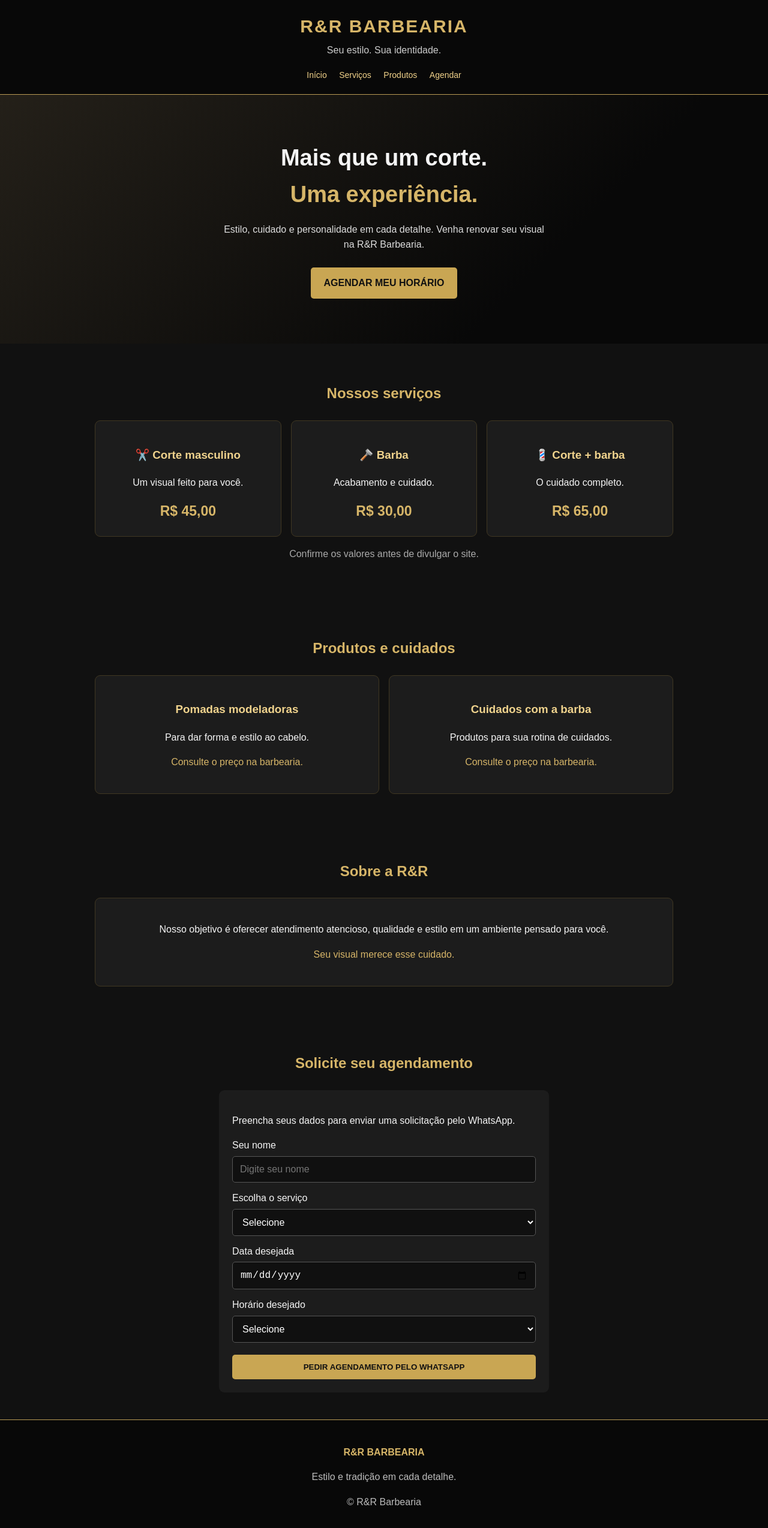
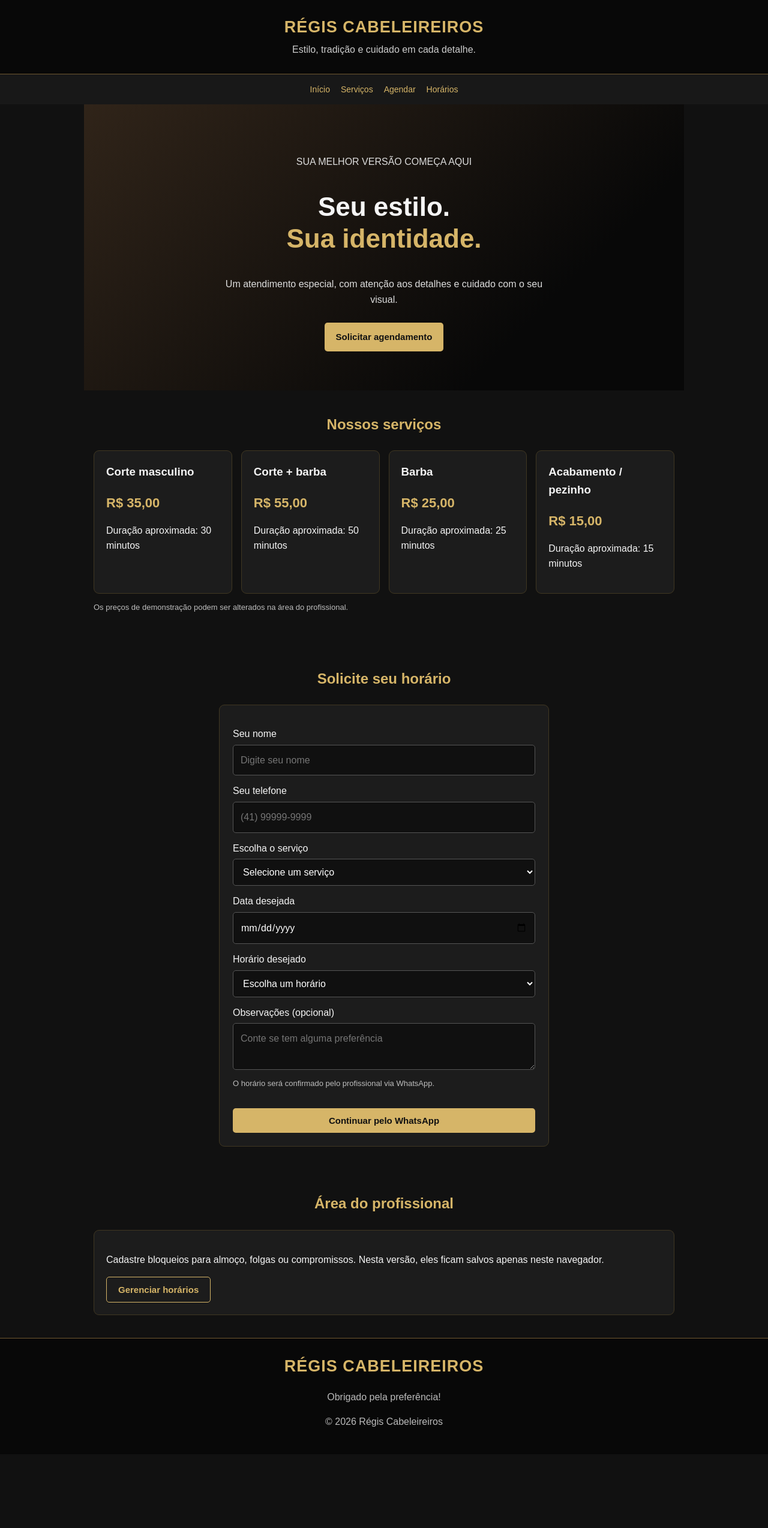
Before and after one commit to guigpm/Regis-cabeleireiro-, a plain HTML site: page index.html in a window 1280 px wide. Shown: the whole page at 60% size. After the commit the page ends 2425 px from the top, so only its background shows below. Drawn offline with Linux system fonts and the light colour scheme.

Commit message:
Update index.html

```diff
--- a/index.html
+++ b/index.html
@@ -3,243 +3,459 @@
 <html lang="pt-BR">
 <head>
 <meta charset="UTF-8">
-  <meta name="viewport" content="width=device-width, initial-scale=1.0">
+<meta name="viewport" content="width=device-width, initial-scale=1">
 <meta name="theme-color" content="#111111">
-  <title>R&R Barbearia | Estilo e tradição</title>
+<title>Régis Cabeleireiros</title>
 <style>
+:root {
+  --gold: #d6b568;
+  --black: #111111;
+  --panel: #1c1c1c;
+  --white: #f5f5f5;
+  --muted: #bdbdbd;
+}
 * { box-sizing: border-box; }
 html { scroll-behavior: smooth; }
 body {
   margin: 0;
   font-family: Arial, sans-serif;
-      background: #111;
-      color: #f5f5f5;
+  background: var(--black);
+  color: var(--white);
   line-height: 1.6;
 }
 header {
+  text-align: center;
+  padding: 24px 16px;
   background: #080808;
-      padding: 20px;
-      text-align: center;
-      border-bottom: 1px solid #b99a54;
+  border-bottom: 1px solid #6e5730;
 }
 .logo {
-      color: #d6b568;
-      font-size: 30px;
+  color: var(--gold);
+  font-size: 27px;
   font-weight: bold;
-      letter-spacing: 2px;
+  letter-spacing: 1px;
 }
 header p { margin: 3px 0; color: #ccc; }
-    nav { margin-top: 15px; }
+nav {
+  display: flex;
+  justify-content: center;
+  flex-wrap: wrap;
+  gap: 18px;
+  padding: 14px 8px;
+  background: #181818;
+}
 nav a {
-      color: #f1d28a;
+  color: var(--gold);
   text-decoration: none;
-      margin: 0 8px;
   font-size: 14px;
 }
 .hero {
-      padding: 75px 20px;
+  padding: 65px 20px;
   text-align: center;
-      background: linear-gradient(135deg, #242019, #080808 70%);
+  background: linear-gradient(135deg,#302419,#080808 75%);
 }
-    .hero h1 { font-size: 38px; margin: 0 0 15px; }
-    .gold { color: #d6b568; }
-    .hero p { color: #ddd; max-width: 550px; margin: 0 auto 25px; }
+.hero h1 { font-size: clamp(30px,7vw,44px); line-height: 1.2; }
+.gold { color: var(--gold); }
+.hero p { color: #ddd; max-width: 540px; margin: 18px auto 25px; }
 .btn {
   display: inline-block;
-      background: #c9a653;
+  background: var(--gold);
   color: #111;
-      padding: 13px 22px;
+  padding: 12px 19px;
+  border: 0;
   border-radius: 5px;
+  text-decoration: none;
   font-weight: bold;
-      text-decoration: none;
-      border: none;
   cursor: pointer;
+  font-size: 15px;
 }
-    section { padding: 45px 18px; max-width: 1000px; margin: auto; }
-    h2 { text-align: center; color: #d6b568; margin-bottom: 25px; }
+.btn.secondary {
+  background: transparent;
+  color: var(--gold);
+  border: 1px solid var(--gold);
+}
+section {
+  padding: 38px 16px;
+  max-width: 1000px;
+  margin: auto;
+}
+h2 { text-align: center; color: var(--gold); margin: 0 0 24px; }
 .cards {
   display: grid;
-      grid-template-columns: repeat(auto-fit, minmax(210px, 1fr));
-      gap: 16px;
+  grid-template-columns: repeat(auto-fit,minmax(210px,1fr));
+  gap: 15px;
 }
 .card {
-      background: #1c1c1c;
-      padding: 23px;
+  background: var(--panel);
+  padding: 20px;
   border: 1px solid #403722;
   border-radius: 9px;
-      text-align: center;
 }
-    .card h3 { color: #f0d38d; }
-    .price { color: #d6b568; font-size: 23px; font-weight: bold; }
-    .booking {
+.card h3 { margin-top: 0; }
+.price { color: var(--gold); font-size: 22px; font-weight: bold; }
+form {
   max-width: 550px;
   margin: auto;
-      background: #1c1c1c;
+  background: var(--panel);
   padding: 22px;
+  border: 1px solid #403722;
   border-radius: 9px;
 }
-    label { display: block; margin-top: 13px; }
+label { display: block; margin: 13px 0 5px; }
 input, select, textarea {
+  display: block;
   width: 100%;
   padding: 12px;
-      margin-top: 5px;
+  border-radius: 5px;
   border: 1px solid #555;
-      border-radius: 5px;
   background: #101010;
   color: white;
-      font-size: 16px;
+  font: inherit;
 }
-    .booking button { width: 100%; margin-top: 20px; }
+textarea { min-height: 75px; resize: vertical; }
+form .btn { width: 100%; margin-top: 18px; }
+.note { color: var(--muted); font-size: 13px; }
+.admin {
+  border-top: 1px solid #403722;
+  margin-top: 20px;
+}
+.admin h3 { color: var(--gold); }
+.item {
+  border-bottom: 1px solid #444;
+  padding: 10px 0;
+  overflow-wrap: anywhere;
+}
+.item button { margin: 5px 0 0 8px; }
 footer {
   text-align: center;
-      padding: 25px;
+  padding: 25px 15px;
   background: #080808;
   color: #bbb;
-      border-top: 1px solid #b99a54;
-    }
-    @media (max-width: 480px) {
-      .hero h1 { font-size: 30px; }
-      nav a { display: inline-block; margin: 5px; }
+  border-top: 1px solid #6e5730;
 }
 </style>
 </head>
 <body>
+
 <header>
-    <div class="logo">R&R BARBEARIA</div>
-    <p>Seu estilo. Sua identidade.</p>
+  <div class="logo">RÉGIS CABELEIREIROS</div>
+  <p>Estilo, tradição e cuidado em cada detalhe.</p>
+</header>
+
 <nav>
   <a href="#inicio">Início</a>
   <a href="#servicos">Serviços</a>
-      <a href="#produtos">Produtos</a>
   <a href="#agendar">Agendar</a>
+  <a href="#horarios">Horários</a>
 </nav>
-  </header>
 
 <main>
-    <div class="hero" id="inicio">
-      <h1>Mais que um corte.<br><span class="gold">Uma experiência.</span></h1>
-      <p>Estilo, cuidado e personalidade em cada detalhe. Venha renovar seu visual na R&R Barbearia.</p>
-      <a class="btn" href="#agendar">AGENDAR MEU HORÁRIO</a>
-    </div>
+<section class="hero" id="inicio">
+  <p class="gold">SUA MELHOR VERSÃO COMEÇA AQUI</p>
+  <h1>Seu estilo.<br><span class="gold">Sua identidade.</span></h1>
+  <p>Um atendimento especial, com atenção aos detalhes e cuidado com o seu visual.</p>
+  <a class="btn" href="#agendar">Solicitar agendamento</a>
+</section>
 
 <section id="servicos">
   <h2>Nossos serviços</h2>
-      <div class="cards">
-        <div class="card">
-          <h3>✂️ Corte masculino</h3>
-          <p>Um visual feito para você.</p>
-          <div class="price">R$ 45,00</div>
-        </div>
-        <div class="card">
-          <h3>🪒 Barba</h3>
-          <p>Acabamento e cuidado.</p>
-          <div class="price">R$ 30,00</div>
-        </div>
-        <div class="card">
-          <h3>💈 Corte + barba</h3>
-          <p>O cuidado completo.</p>
-          <div class="price">R$ 65,00</div>
-        </div>
-      </div>
-      <p style="text-align:center;color:#aaa">Confirme os valores antes de divulgar o site.</p>
-    </section>
-
-    <section id="produtos">
-      <h2>Produtos e cuidados</h2>
-      <div class="cards">
-        <div class="card">
-          <h3>Pomadas modeladoras</h3>
-          <p>Para dar forma e estilo ao cabelo.</p>
-          <p class="gold">Consulte o preço na barbearia.</p>
-        </div>
-        <div class="card">
-          <h3>Cuidados com a barba</h3>
-          <p>Produtos para sua rotina de cuidados.</p>
-          <p class="gold">Consulte o preço na barbearia.</p>
-        </div>
-      </div>
-    </section>
-
-    <section>
-      <h2>Sobre a R&R</h2>
-      <div class="card">
-        <p>Nosso objetivo é oferecer atendimento atencioso, qualidade e estilo em um ambiente pensado para você.</p>
-        <p class="gold">Seu visual merece esse cuidado.</p>
-      </div>
+  <div class="cards" id="listaServicos"></div>
+  <p class="note">Os preços de demonstração podem ser alterados na área do profissional.</p>
 </section>
 
 <section id="agendar">
-      <h2>Solicite seu agendamento</h2>
-      <div class="booking">
-        <p>Preencha seus dados para enviar uma solicitação pelo WhatsApp.</p>
-        <form id="bookingForm">
-          <label for="nome">Seu nome</label>
-          <input id="nome" required placeholder="Digite seu nome">
+  <h2>Solicite seu horário</h2>
+  <form id="formAgendamento">
+    <label for="cliente">Seu nome</label>
+    <input id="cliente" required maxlength="80" placeholder="Digite seu nome">
+
+    <label for="telefone">Seu telefone</label>
+    <input id="telefone" type="tel" required placeholder="(41) 99999-9999">
 
     <label for="servico">Escolha o serviço</label>
-          <select id="servico" required>
-            <option value="">Selecione</option>
-            <option>Corte masculino</option>
-            <option>Barba</option>
-            <option>Corte + barba</option>
-          </select>
+    <select id="servico" required></select>
 
     <label for="data">Data desejada</label>
     <input id="data" type="date" required>
 
     <label for="hora">Horário desejado</label>
     <select id="hora" required>
-            <option value="">Selecione</option>
-            <option>09:00</option>
-            <option>09:30</option>
-            <option>10:00</option>
-            <option>10:30</option>
-            <option>11:00</option>
-            <option>11:30</option>
-            <option>13:00</option>
-            <option>13:30</option>
-            <option>14:00</option>
-            <option>14:30</option>
-            <option>15:00</option>
-            <option>15:30</option>
-            <option>16:00</option>
-            <option>16:30</option>
-            <option>17:00</option>
-            <option>17:30</option>
+      <option value="">Escolha uma data primeiro</option>
     </select>
 
-          <button class="btn" type="submit">PEDIR AGENDAMENTO PELO WHATSAPP</button>
+    <label for="observacoes">Observações (opcional)</label>
+    <textarea id="observacoes" maxlength="300" placeholder="Conte se tem alguma preferência"></textarea>
+
+    <p class="note" id="avisoAgenda">
+      O horário será confirmado pelo profissional via WhatsApp.
+    </p>
+    <button class="btn" type="submit">Continuar pelo WhatsApp</button>
   </form>
+</section>
+
+<section id="horarios">
+  <h2>Área do profissional</h2>
+  <div class="card">
+    <p>Cadastre bloqueios para almoço, folgas ou compromissos. Nesta versão, eles ficam salvos apenas neste navegador.</p>
+    <button class="btn secondary" id="abrirAdmin" type="button">Gerenciar horários</button>
+    <div id="painelAdmin" hidden>
+      <h3>Bloquear um horário</h3>
+      <form id="formBloqueio">
+        <label for="tipoBloqueio">Tipo de bloqueio</label>
+        <select id="tipoBloqueio">
+          <option value="Almoço">Almoço</option>
+          <option value="Folga">Folga</option>
+          <option value="Compromisso">Compromisso</option>
+        </select>
+        <label for="dataBloqueio">Data</label>
+        <input id="dataBloqueio" type="date" required>
+        <label for="inicioBloqueio">Início</label>
+        <input id="inicioBloqueio" type="time" required>
+        <label for="fimBloqueio">Fim</label>
+        <input id="fimBloqueio" type="time" required>
+        <button class="btn" type="submit">Salvar bloqueio</button>
+      </form>
+      <h3>Bloqueios cadastrados</h3>
+      <div id="listaBloqueios"></div>
+      <p class="note">Para segurança, esta área ainda não possui senha. Não a considere um painel administrativo protegido.</p>
+    </div>
   </div>
 </section>
 </main>
 
 <footer>
-    <p><strong class="gold">R&R BARBEARIA</strong></p>
-    <p>Estilo e tradição em cada detalhe.</p>
-    <p>© R&R Barbearia</p>
+  <div class="logo">RÉGIS CABELEIREIROS</div>
+  <p>Obrigado pela preferência!</p>
+  <p>© <span id="ano"></span> Régis Cabeleireiros</p>
 </footer>
 
 <script>
-    document.getElementById("data").min =
-      new Date().toLocaleDateString("en-CA");
+const WHATSAPP = "5541988757817";
 
-    document.getElementById("bookingForm").addEventListener("submit", function(e) {
+const servicosPadrao = [
+  {nome:"Corte masculino", preco:35, minutos:30},
+  {nome:"Corte + barba", preco:55, minutos:50},
+  {nome:"Barba", preco:25, minutos:25},
+  {nome:"Acabamento / pezinho", preco:15, minutos:15}
+];
+
+function ler(chave, padrao) {
+  try {
+    const valor = localStorage.getItem(chave);
+    return valor ? JSON.parse(valor) : padrao;
+  } catch (e) {
+    return padrao;
+  }
+}
+function salvar(chave, valor) {
+  try {
+    localStorage.setItem(chave, JSON.stringify(valor));
+    return true;
+  } catch (e) {
+    alert("Não foi possível salvar neste navegador.");
+    return false;
+  }
+}
+
+let servicos = ler("regis_servicos", servicosPadrao);
+let bloqueios = ler("regis_bloqueios", []);
+
+const $ = id => document.getElementById(id);
+$("ano").textContent = new Date().getFullYear();
+
+function moeda(valor) {
+  return Number(valor).toLocaleString("pt-BR", {
+    style:"currency", currency:"BRL"
+  });
+}
+
+function desenharServicos() {
+  $("listaServicos").innerHTML = "";
+  $("servico").innerHTML = '<option value="">Selecione um serviço</option>';
+
+  servicos.forEach((s, i) => {
+    const card = document.createElement("article");
+    card.className = "card";
+    const nome = document.createElement("h3");
+    nome.textContent = s.nome;
+    const preco = document.createElement("div");
+    preco.className = "price";
+    preco.textContent = moeda(s.preco);
+    const duracao = document.createElement("p");
+    duracao.textContent = "Duração aproximada: " + s.minutos + " minutos";
+    card.append(nome, preco, duracao);
+    $("listaServicos").appendChild(card);
+
+    const op = document.createElement("option");
+    op.value = String(i);
+    op.textContent = s.nome + " — " + moeda(s.preco);
+    $("servico").appendChild(op);
+  });
+}
+
+function minutos(hora) {
+  const partes = hora.split(":").map(Number);
+  return partes[0] * 60 + partes[1];
+}
+
+function bloqueado(data, hora, duracao) {
+  const inicio = minutos(hora);
+  const fim = inicio + duracao;
+  return bloqueios.some(b =>
+    b.data === data &&
+    inicio < minutos(b.fim) &&
+    fim > minutos(b.inicio)
+  );
+}
+
+function atualizarHoras() {
+  const data = $("data").value;
+  const select = $("hora");
+  select.innerHTML = "";
+  const opcaoInicial = document.createElement("option");
+  opcaoInicial.value = "";
+  opcaoInicial.textContent = "Escolha um horário";
+  select.appendChild(opcaoInicial);
+
+  if (!data) return;
+
+  const agora = new Date();
+  const hoje = agora.getFullYear() + "-" +
+    String(agora.getMonth()+1).padStart(2,"0") + "-" +
+    String(agora.getDate()).padStart(2,"0");
+
+  const indice = $("servico").value;
+  const duracao = indice === "" ? 30 : servicos[Number(indice)].minutos;
+  let quantidade = 0;
+
+  for (let m = 9 * 60; m <= 18 * 60; m += 30) {
+    const h = String(Math.floor(m/60)).padStart(2,"0") +
+      ":" + String(m%60).padStart(2,"0");
+    if (m + duracao > 18*60) continue;
+    if (data === hoje && m <= agora.getHours()*60 + agora.getMinutes()) continue;
+    if (bloqueado(data, h, duracao)) continue;
+
+    const op = document.createElement("option");
+    op.value = h;
+    op.textContent = h;
+    select.appendChild(op);
+    quantidade++;
+  }
+
+  if (!quantidade) {
+    opcaoInicial.textContent = "Sem horários disponíveis nesta data";
+  }
+}
+
+function desenharBloqueios() {
+  const lista = $("listaBloqueios");
+  lista.innerHTML = "";
+  if (!bloqueios.length) {
+    lista.textContent = "Nenhum bloqueio cadastrado.";
+    return;
+  }
+
+  bloqueios.forEach((b, i) => {
+    const item = document.createElement("div");
+    item.className = "item";
+    const texto = document.createElement("span");
+    texto.textContent = `${b.tipo}: ${b.data}, ${b.inicio} às ${b.fim}`;
+    const botao = document.createElement("button");
+    botao.type = "button";
+    botao.className = "btn secondary";
+    botao.textContent = "Excluir";
+    botao.addEventListener("click", () => {
+      if (confirm("Deseja excluir este bloqueio?")) {
+        bloqueios.splice(i, 1);
+        salvar("regis_bloqueios", bloqueios);
+        desenharBloqueios();
+        atualizarHoras();
+      }
+    });
+    item.append(texto, botao);
+    lista.appendChild(item);
+  });
+}
+
+$("data").min = new Date().getFullYear() + "-" +
+  String(new Date().getMonth()+1).padStart(2,"0") + "-" +
+  String(new Date().getDate()).padStart(2,"0");
+$("dataBloqueio").min = $("data").min;
+
+$("data").addEventListener("change", atualizarHoras);
+$("servico").addEventListener("change", atualizarHoras);
+
+$("formAgendamento").addEventListener("submit", e => {
   e.preventDefault();
-      const nome = document.getElementById("nome").value.trim();
-      const servico = document.getElementById("servico").value;
-      const data = document.getElementById("data").value;
-      const hora = document.getElementById("hora").value;
+
+  const nome = $("cliente").value.trim();
+  const telefone = $("telefone").value.trim();
+  const data = $("data").value;
+  const hora = $("hora").value;
+  const indice = $("servico").value;
+
+  if (indice === "" || !hora) {
+    alert("Escolha o serviço, a data e um horário disponível.");
+    return;
+  }
+
+  const servico = servicos[Number(indice)];
+  if (bloqueado(data, hora, servico.minutos)) {
+    alert("Este horário está bloqueado. Escolha outro.");
+    atualizarHoras();
+    return;
+  }
 
   const mensagem =
-        "Olá! Gostaria de solicitar um agendamento na R&R Barbearia.%0A" +
-        "Nome: " + encodeURIComponent(nome) + "%0A" +
-        "Serviço: " + encodeURIComponent(servico) + "%0A" +
-        "Data: " + encodeURIComponent(data) + "%0A" +
-        "Horário desejado: " + encodeURIComponent(hora);
+    "Olá, Régis! Gostaria de solicitar um agendamento.\n\n" +
+    "Nome: " + nome + "\n" +
+    "Telefone: " + telefone + "\n" +
+    "Serviço: " + servico.nome + "\n" +
+    "Preço: " + moeda(servico.preco) + "\n" +
+    "Data: " + data.split("-").reverse().join("/") + "\n" +
+    "Horário desejado: " + hora + "\n" +
+    "Observações: " + ($("observacoes").value.trim() || "Nenhuma") +
+    "\n\nAguardo a confirmação do horário.";
 
-      window.open("https://wa.me/5541988757817?text=" + mensagem, "_blank");
+  window.open(
+    "https://wa.me/" + WHATSAPP + "?text=" + encodeURIComponent(mensagem),
+    "_blank"
+  );
 });
+
+$("abrirAdmin").addEventListener("click", () => {
+  $("painelAdmin").hidden = !$("painelAdmin").hidden;
+  if (!$("painelAdmin").hidden) desenharBloqueios();
+});
+
+$("formBloqueio").addEventListener("submit", e => {
+  e.preventDefault();
+  const data = $("dataBloqueio").value;
+  const inicio = $("inicioBloqueio").value;
+  const fim = $("fimBloqueio").value;
+
+  if (minutos(fim) <= minutos(inicio)) {
+    alert("O horário final precisa ser posterior ao inicial.");
+    return;
+  }
+
+  const novo = {
+    tipo:$("tipoBloqueio").value,
+    data, inicio, fim
+  };
+
+  bloqueios.push(novo);
+  if (salvar("regis_bloqueios", bloqueios)) {
+    desenharBloqueios();
+    atualizarHoras();
+    e.target.reset();
+    $("dataBloqueio").min = $("data").min;
+    alert("Bloqueio salvo neste navegador.");
+  }
+});
+
+desenharServicos();
+atualizarHoras();
 </script>
 </body>
 </html>
```
Lines whose indentation alone changed are shown as unchanged.
